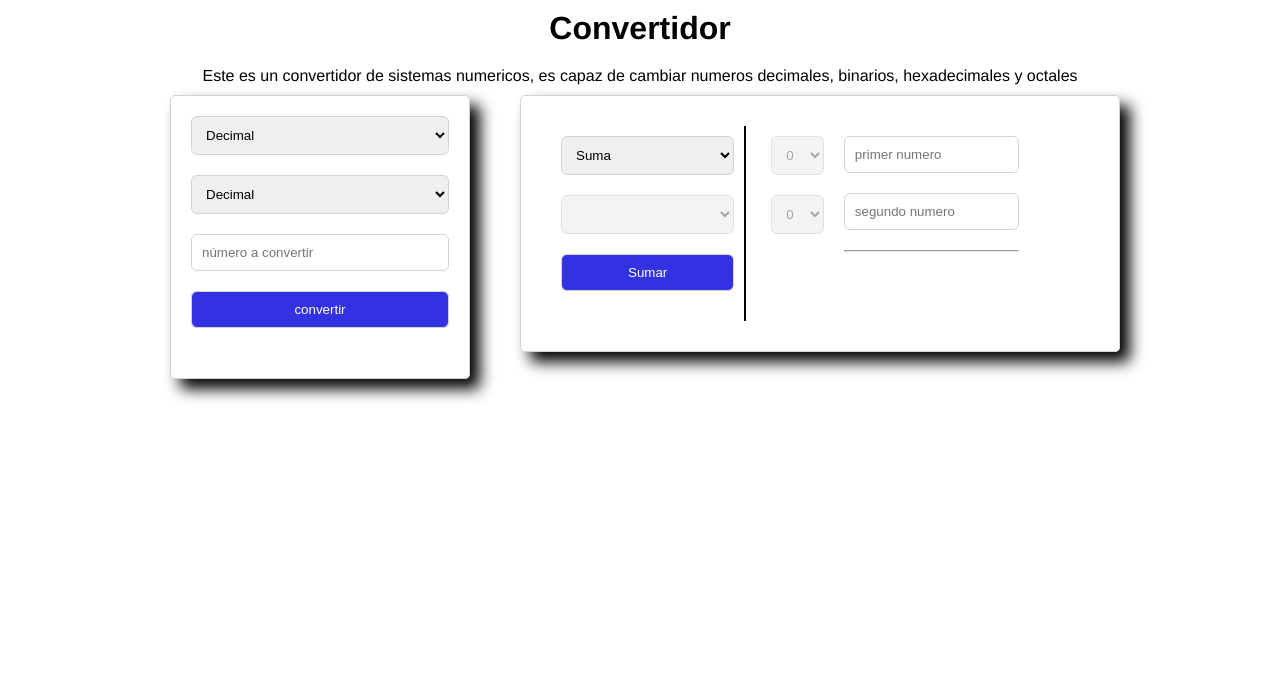
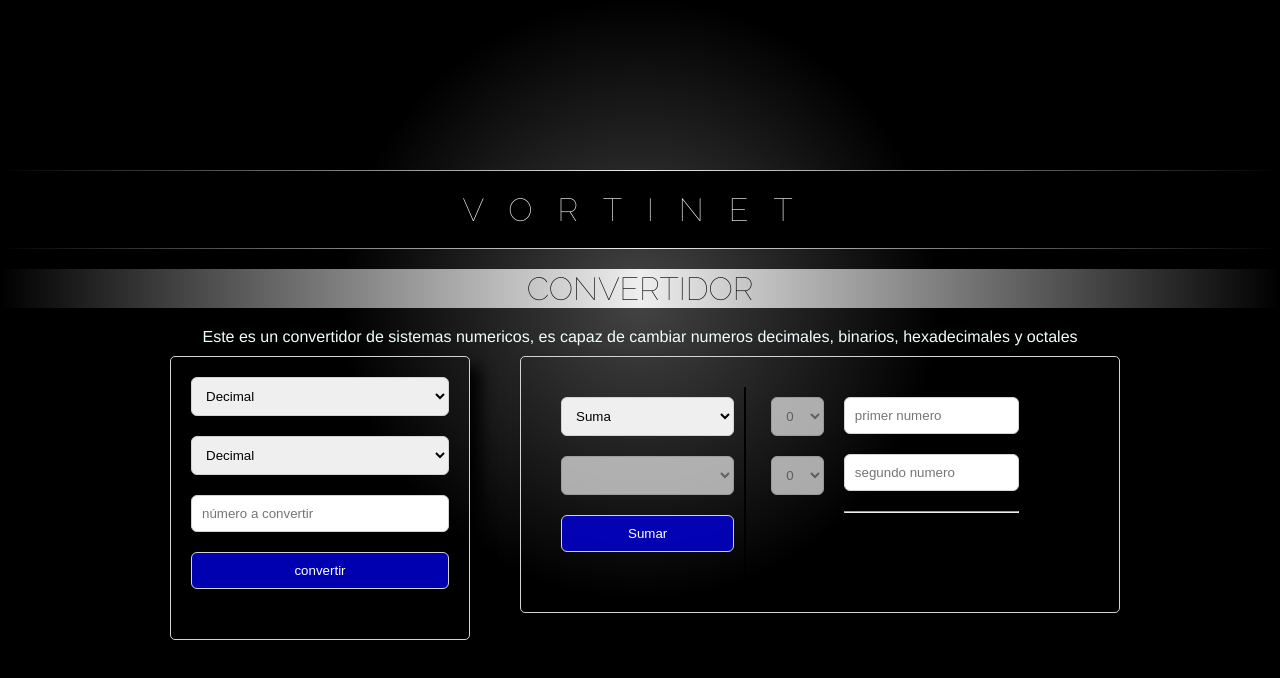
Before and after one commit to Lezard-21/convertidor, a plain HTML site: page index.html in a window 1280 px wide. Drawn offline with Linux system fonts and the light colour scheme.

Commit message:
se modifico el css

```diff
--- a/index.html
+++ b/index.html
@@ -4,8 +4,70 @@
 <head>
     <meta charset="UTF-8">
     <meta name="viewport" content="width=device-width, initial-scale=1.0">
-    <title>Convertidor</title>
+    <title>Vortinet</title>
     <style>
+
+
+@import url("https://fonts.googleapis.com/css2?family=Raleway:wght@100&display=swap");
+
+h1 {
+  text-align: center;
+  color: white;
+  text-transform: uppercase;
+  padding: 1px;
+  font-family: "Raleway", cursive;
+  font-weight: 100;
+  position: relative;
+  width: 100%;
+  background: linear-gradient(to right, black, #eee, black);
+  white-space: nowrap;
+}
+h1::before {
+  content: "";
+  position: absolute;
+  left: 50%;
+  top: -50px;
+  width: 600px;
+  margin-left: -300px;
+  margin-top: -220px;
+  height: 600px;
+  background: radial-gradient(ellipse closest-side, #444, black);
+  z-index: -1;
+}
+h1 a {
+  background: black;
+  display: block;
+  padding: 20px;
+  text-decoration: none;
+  letter-spacing: 30px;
+  color: white;
+  animation: comein 1.5s 1 ease-in-out forwards;
+}
+
+@keyframes comein {
+  0% {
+    letter-spacing: 80px;
+    color: rgba(255, 255, 255, 0);
+  }
+  70% {
+    letter-spacing: 20px;
+  }
+  100% {
+    letter-spacing: 25px;
+    color: rgba(255, 255, 255, 1);
+  }
+}
+
+body {
+  background: black;
+  display: grid;
+  place-items: center;
+  height: 100vh;
+  margin: 0;
+  overflow: hidden;
+}
+
+
         * {
             margin: 0;
             padding: 0;
@@ -83,16 +145,27 @@
         p {
             margin: 10px;
         }
+        p{
+            color: azure;
+        }
 
         #drag {
             width: fit-content;
             cursor: grab;
         }
+        #h1convertidor{
+            color:black;
+        }
+        #resultado{
+            color:azure;
+        }
     </style>
 </head>
 
 <body>
-    <h1>Convertidor</h1>
+    <h1><a href="#0">Vortinet</a></h1>
+    <tr>
+    <h1 id="h1convertidor">Convertidor</h1>
     <p>Este es un convertidor de sistemas numericos, es capaz de cambiar numeros decimales, binarios, hexadecimales y
         octales</p>
         <script>
```
